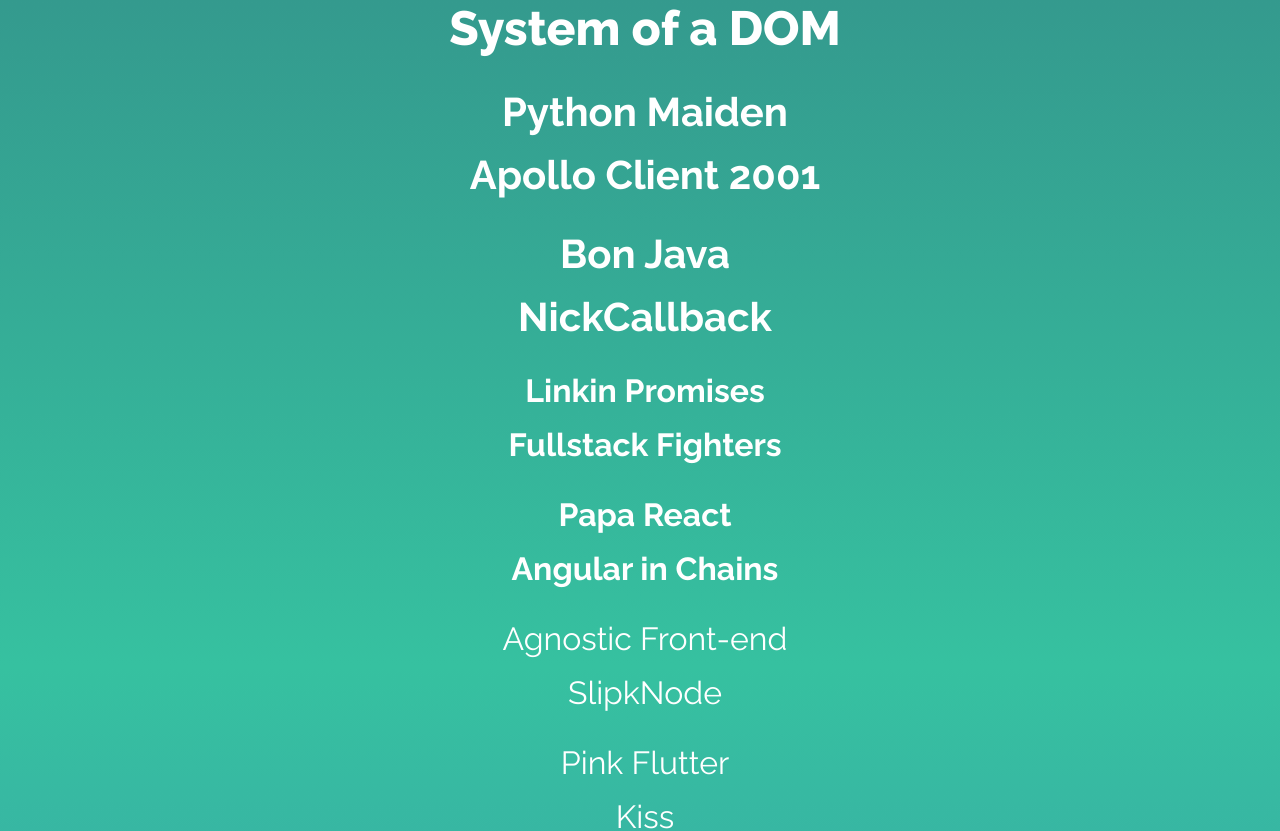
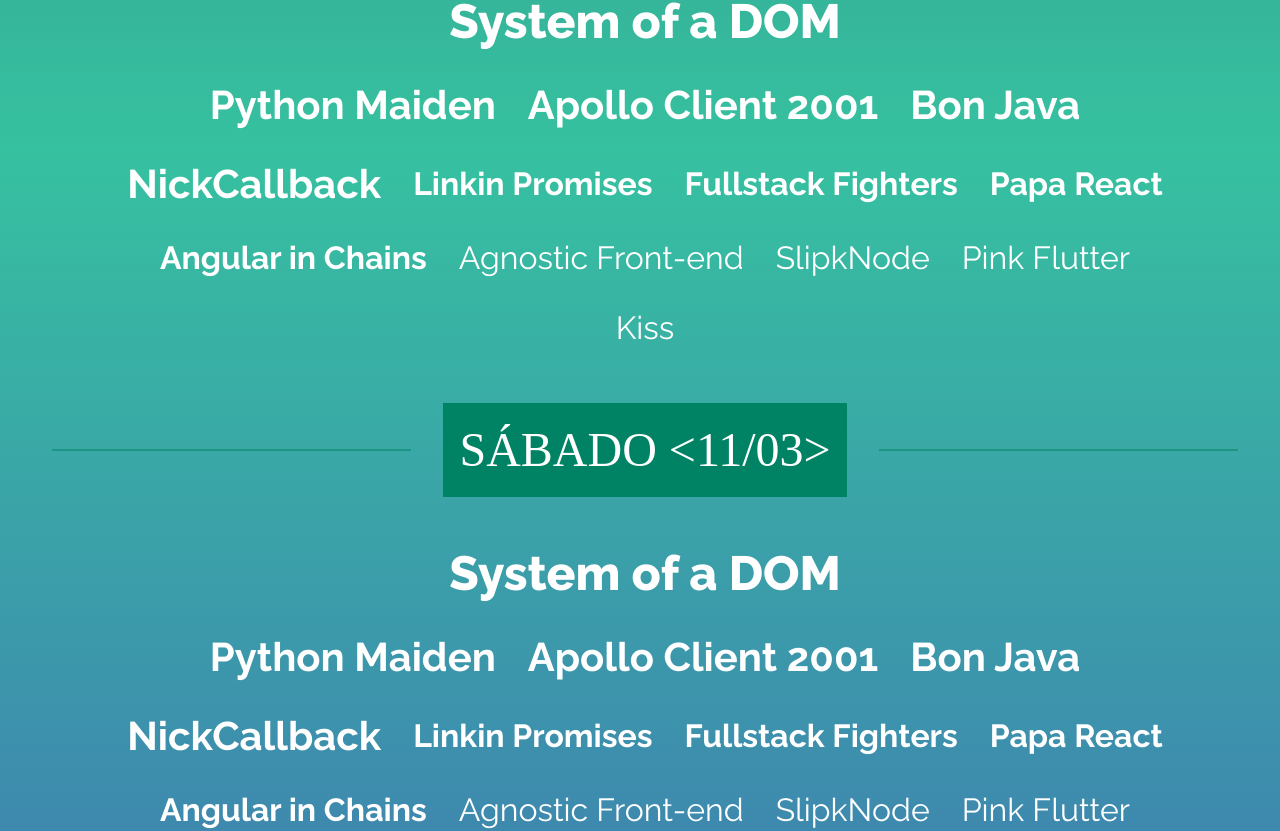
Before and after one commit to pejamp/codechella-alurachallenge, a React (Vite) app: page / in a window 1280 px wide. Shown: the part 1379-2210 px from the top of the page. Built offline with nearby package versions, Linux system fonts and the light colour scheme; a web font is replaced by a local one.

Commit message:
feat: improve responsive style on home page

```diff
--- a/src/layout-patterns/lineup-day/index.tsx
+++ b/src/layout-patterns/lineup-day/index.tsx
@@ -7,33 +7,25 @@ export function LineupDay() {
         <h3>SÁBADO {'<'}11/03{'>'}</h3>
       </div>
       <div className='lineup__attractions'>
-        <div className='attractions'>
-          <h4 className='attractions__headliner'>System of a DOM</h4>
-        </div>
-        <div className='attractions'>
-          <span className='attractions__second'>Python Maiden</span>
-          <span className='attractions__second'>Apollo Client 2001</span>
-        </div>
-        <div className='attractions'>
-          <span className='attractions__second'>Bon Java</span>
-          <span className='attractions__second'>NickCallback</span>
-        </div>
-        <div className='attractions'>
-          <span className='attractions__third'>Linkin Promises</span>
-          <span className='attractions__third'>Fullstack Fighters</span>
-        </div>
-        <div className='attractions'>
-          <span className='attractions__third'>Papa React</span>
-          <span className='attractions__third'>Angular in Chains</span>
-        </div>
-        <div className='attractions'>
-          <span className='attractions__fourth'>Agnostic Front-end</span>
-          <span className='attractions__fourth'>SlipkNode</span>
-        </div>
-        <div className='attractions'>
-          <span className='attractions__fourth'>Pink Flutter</span>
-          <span className='attractions__fourth'>Kiss</span>
-        </div>
+        <h3 className='attractions__headliner'>System of a DOM</h3>
+
+        <h4 className='attractions__second'>Python Maiden</h4>
+        <h4 className='attractions__second'>Apollo Client 2001</h4>
+
+        <h4 className='attractions__second'>Bon Java</h4>
+        <h4 className='attractions__second'>NickCallback</h4>
+
+        <h5 className='attractions__third'>Linkin Promises</h5>
+        <h5 className='attractions__third'>Fullstack Fighters</h5>
+
+        <h5 className='attractions__third'>Papa React</h5>
+        <h5 className='attractions__third'>Angular in Chains</h5>
+
+        <h6 className='attractions__fourth'>Agnostic Front-end</h6>
+        <h6 className='attractions__fourth'>SlipkNode</h6>
+
+        <h6 className='attractions__fourth'>Pink Flutter</h6>
+        <h6 className='attractions__fourth'>Kiss</h6>
       </div>
     </div>
   );
--- a/src/layout-patterns/lineup-day/style.scss
+++ b/src/layout-patterns/lineup-day/style.scss
@@ -5,6 +5,11 @@
   justify-items: center;
   gap: 48px;
   padding: 48px 0;
+
+  @media screen and (min-width: $breakpoint-large) {
+    padding: 0;
+    padding-bottom: 56px;
+  }
 
   .lineup__date {
     padding: 16px;
@@ -16,43 +21,125 @@
       line-height: 42px;
       text-align: center;
     }
+
+    @media screen and (min-width: $breakpoint-medium) {
+      display: flex;
+      position: relative;
+
+      h3 {
+        font-size: 3rem;
+        line-height: 62px;
+      }
+
+      &::before, &::after {
+        content: '';
+        width: 83px;
+        height: 1px;
+        position: absolute;
+        top: 50%;
+        transform: translateY(-50%);
+        background-color: $stripe-date-title;
+      }
+
+      &::before {
+        left: calc(-83px - 32px);
+      }
+      &::after {
+        right: calc(-83px - 32px);
+      }
+    }
+    @media screen and (min-width: $breakpoint-large) {
+      &::before, &::after {
+        width: 359px;
+      }
+
+      &::before {
+        left: calc(-359px - 32px);
+      }
+      &::after {
+        right: calc(-359px - 32px);
+      }
+    }
   }
 
   .lineup__attractions {
+    text-align: center;
     display: flex;
     flex-direction: column;
+    gap: 16px;
+
+    @media screen and (min-width: $breakpoint-medium) {
+      flex-direction: row;
+      align-items: center;
+      justify-content: center;
+      flex-wrap: wrap;
       gap: 32px;
-
-    .attractions {
-      display: flex;
-      flex-direction: column;
-      align-items: center;
-      gap: 16px;
-      text-align: center;
+    }
 
     .attractions__headliner {
       font-weight: 800;
       font-size: 3rem;
       line-height: 56px;
+      margin-bottom: 16px;
+
+      @media screen and (min-width: $breakpoint-medium) {
+        margin-bottom: 0;
+      }
+      @media screen and (min-width: $breakpoint-large) {
+        flex: 0 0 100%;
+      }
     }
 
     .attractions__second {
       font-weight: 700;
       font-size: 2.5rem;
       line-height: 47px;
+
+      &:nth-of-type(2n) {
+        margin-bottom: 16px;
+      }
+
+      @media screen and (min-width: $breakpoint-medium) {
+        &:nth-of-type(2n) {
+          margin-bottom: 0;
+        }
+      }
     }
 
     .attractions__third {
       font-weight: 700;
       font-size: 2rem;
       line-height: 38px;
+
+      &:nth-of-type(2n) {
+        margin-bottom: 16px;
+      }
+
+      @media screen and (min-width: $breakpoint-medium) {
+        &:nth-of-type(2n) {
+          margin-bottom: 0;
+        }
+      }
     }
 
     .attractions__fourth{
       font-weight: 500;
       font-size: 2rem;
       line-height: 38px;
+
+      &:nth-of-type(2n) {
+        margin-bottom: 16px;
+      }
+      &:last-child {
+        margin-bottom: 0;
+      }
+
+      @media screen and (min-width: $breakpoint-medium) {
+        &:nth-of-type(2n) {
+          margin-bottom: 0;
         }
       }
     }
+
   }
+}
--- a/src/pages/home/style.scss
+++ b/src/pages/home/style.scss
@@ -13,11 +13,23 @@
       flex-direction: column;
       align-items: center;
 
+      @media screen and (min-width: $breakpoint-medium) {
+        padding: 0 45px;
+      }
+      @media screen and (min-width: $breakpoint-large) {
+        padding: 0 120px;
+      }
+
       .lineup__title {
         font-family: $title-font;
         font-size: 3rem;
         line-height: 62px;
         padding: 32px 0;
+
+        @media screen and (min-width: $breakpoint-medium) {
+          font-size: 4rem;
+          line-height: 83px;
+        }
       }
     }
 
@@ -29,6 +41,13 @@
       background-position: center;
       background-color: #ffffff;
       mix-blend-mode: multiply;
+
+      @media screen and (min-width: $breakpoint-medium) {
+        background-position-y: 30%;
+      }
+      @media screen and (min-width: $breakpoint-large) {
+        background-position-y: 20%;
+      }
     }
   }
 }
--- a/src/styles/style-guide.scss
+++ b/src/styles/style-guide.scss
@@ -19,6 +19,8 @@ $background-hamburguer-menu: $boreal-purple;
 
 $text-color: #FFFFFF;
 
+$stripe-date-title: $dark-green;
+
 $breakpoint-small: 360px;
 $breakpoint-medium: 560px;
 $breakpoint-large: 1200px;
```
Lines whose indentation alone changed are shown as unchanged.
